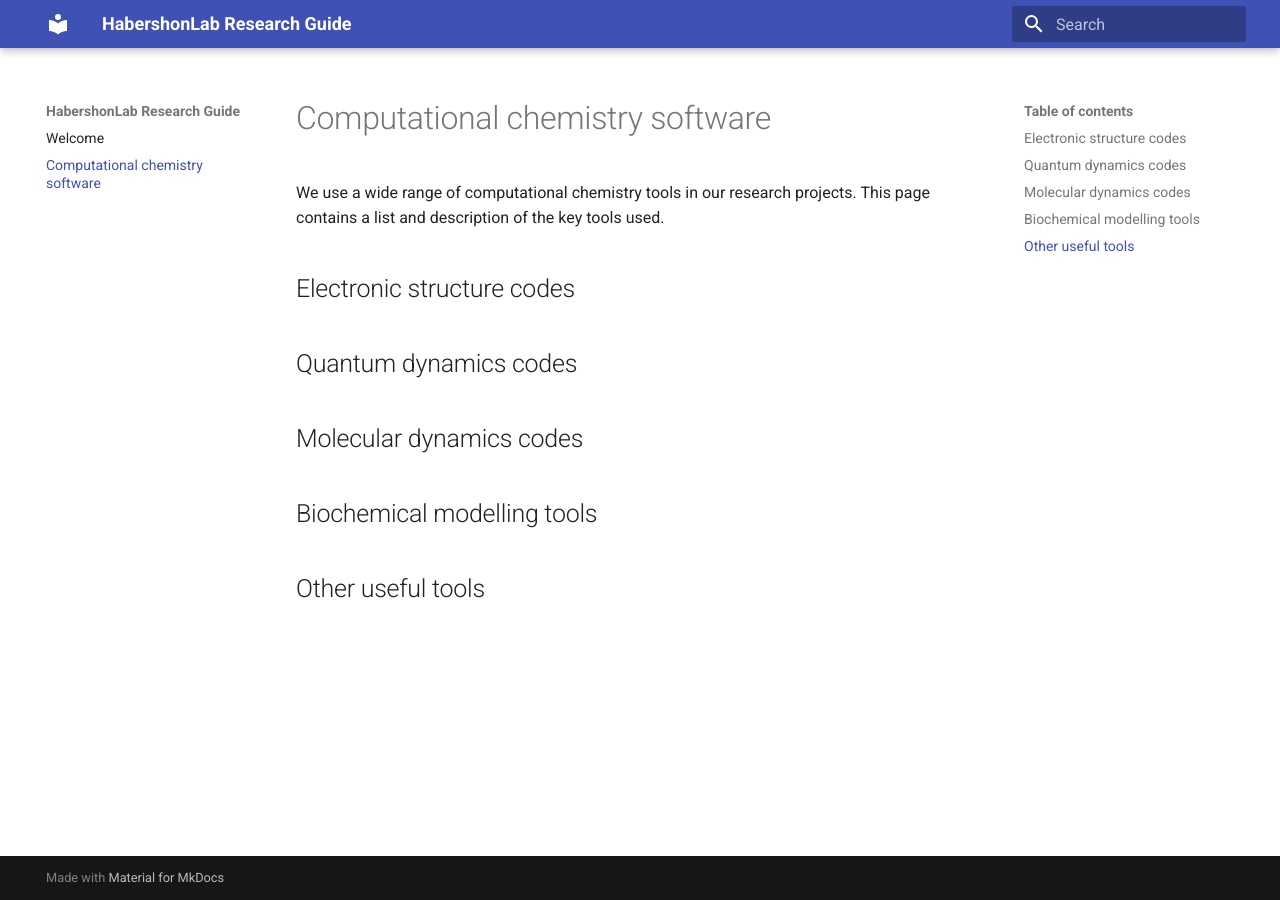
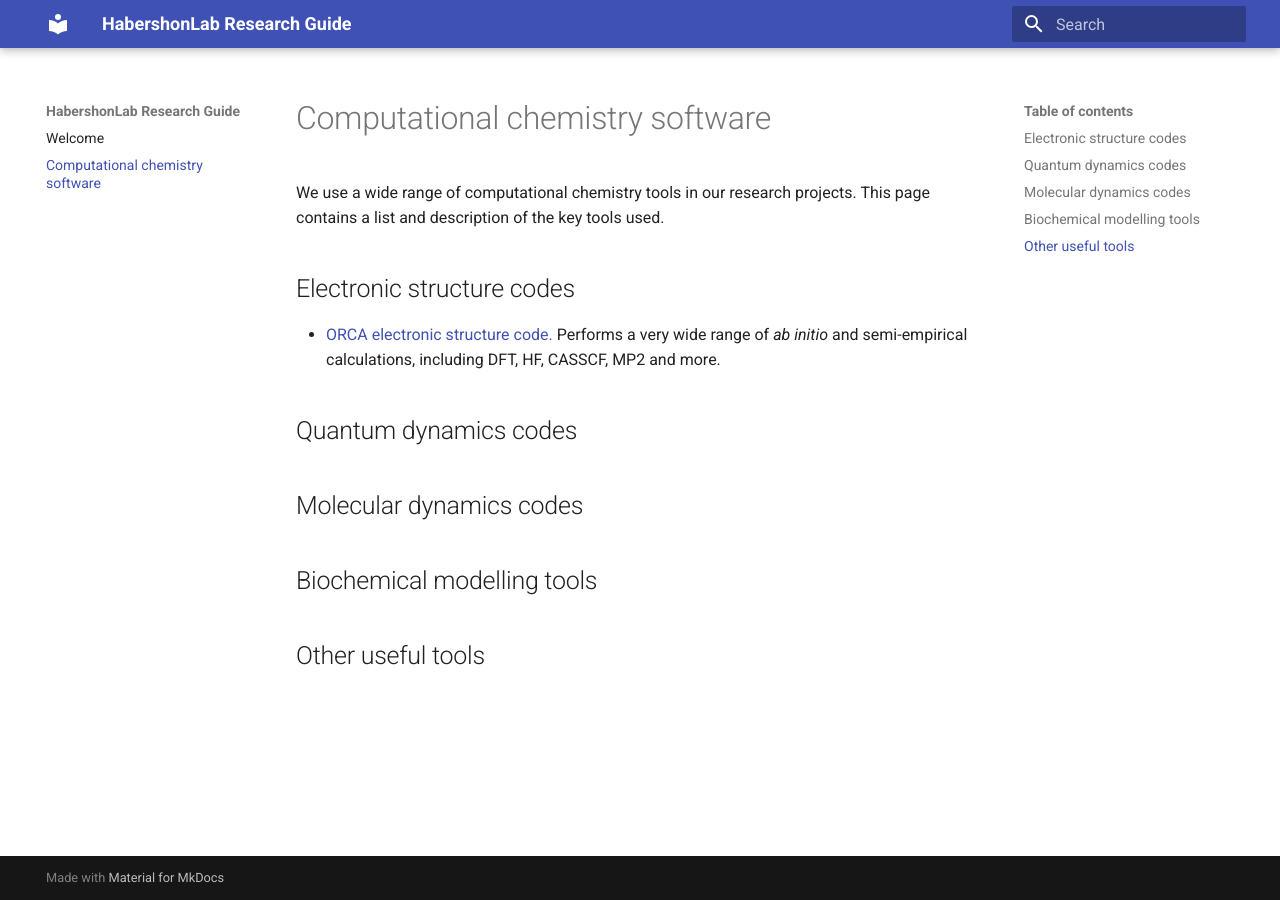
Before and after one commit to HabershonLab/research-guide, an MkDocs documentation site: the page built from docs/software.md, in a window 1280 px wide. Built offline with MkDocs 1.6.1 and Material for MkDocs 9.7.7, drawn with Linux system fonts in a browser that asks for light colours.

Commit message:
Update software.md

```diff
--- a/docs/software.md
+++ b/docs/software.md
@@ -3,6 +3,8 @@
 We use a wide range of computational chemistry tools in our research projects. This page contains a list and description of the key tools used.
 
 ## Electronic structure codes
+
+* [ORCA electronic structure code.](https://www.faccts.de/orca/) Performs a very wide range of *ab initio* and semi-empirical calculations, including DFT, HF, CASSCF, MP2 and more.
 
 ## Quantum dynamics codes
 
```
